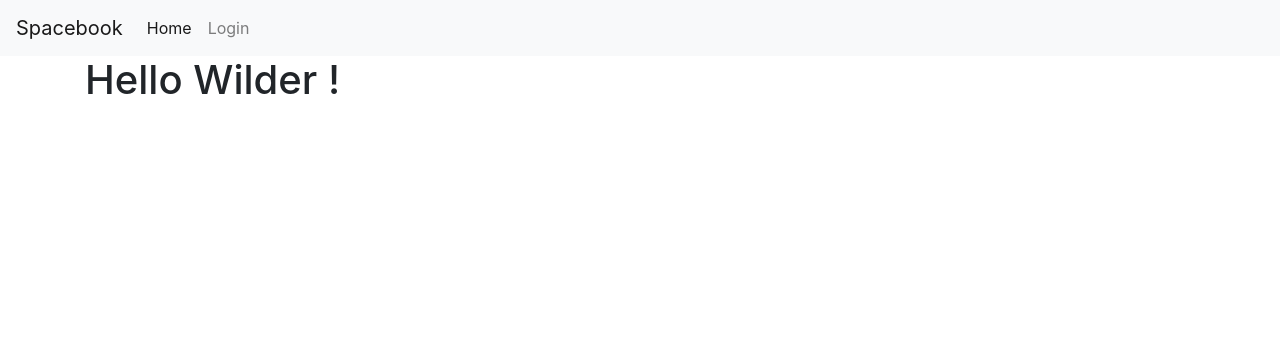
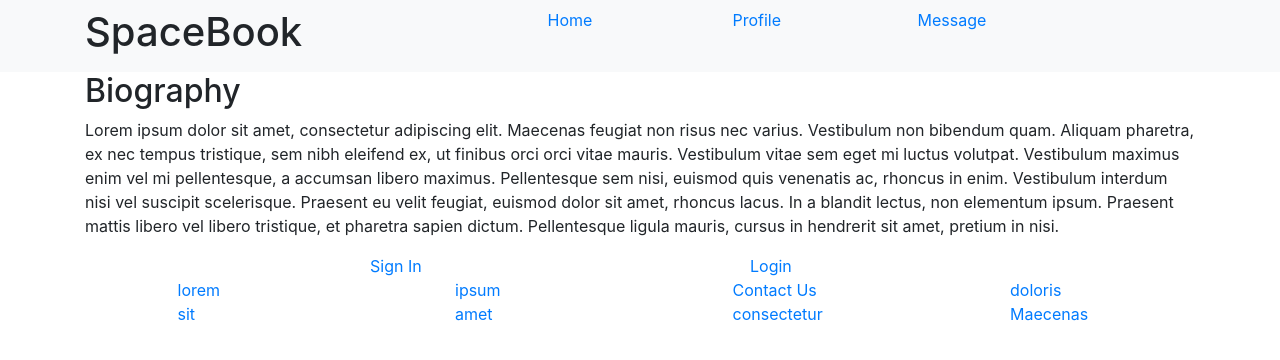
Before and after one commit to Krilline/Projet-SpaceBook, a PHP site: template src/View/Home/index.html.twig in a window 1280 px wide. Shown: the top 360 px of the page. Run offline with PHP 8.4, Linux system fonts and the light colour scheme; the template is opened without the code that fills it, so the values that code supplies are empty; some libraries are stand-ins or nearby versions.

Commit message:
html nav footer home done

```diff
--- a/src/View/Home/index.html.twig
+++ b/src/View/Home/index.html.twig
@@ -1,5 +1,22 @@
 {% extends 'layout.html.twig' %}
 
 {% block content %}
-    <h1>Hello Wilder !</h1>
+    <section class = "bio">
+    <h2>Biography</h2>
+        <p> Lorem ipsum dolor sit amet, consectetur adipiscing elit. Maecenas feugiat non risus nec varius. Vestibulum non bibendum quam. Aliquam pharetra, ex nec tempus tristique, sem nibh eleifend ex, ut finibus orci orci vitae mauris. Vestibulum vitae sem eget mi luctus volutpat. Vestibulum maximus enim vel mi pellentesque, a accumsan libero maximus. Pellentesque sem nisi, euismod quis venenatis ac, rhoncus in enim. Vestibulum interdum nisi vel suscipit scelerisque. Praesent eu velit feugiat, euismod dolor sit amet, rhoncus lacus. In a blandit lectus, non elementum ipsum. Praesent mattis libero vel libero tristique, et pharetra sapien dictum. Pellentesque ligula mauris, cursus in hendrerit sit amet, pretium in nisi.</p>
+    </section>
+    <section class= "redirected">
+        <div class= "row">
+            <div class= "col-3"></div>
+            <div class= "col-2">
+                <a href="#"> Sign In </a>
+            </div>
+            <div class= "col-2"></div>
+            <div class= "col-2">
+                <a href="#"> Login</a>
+            </div>
+
+        </div>
+    </section>
+
 {% endblock %}
--- a/src/View/layout.html.twig
+++ b/src/View/layout.html.twig
@@ -14,20 +14,22 @@
 
 <body>
 <nav class="navbar navbar-expand-lg navbar-light bg-light">
-    <a class="navbar-brand" href="#">Spacebook</a>
-    <button class="navbar-toggler" type="button" data-toggle="collapse" data-target="#navbarNav" aria-controls="navbarNav" aria-expanded="false" aria-label="Toggle navigation">
-        <span class="navbar-toggler-icon"></span>
-    </button>
-    <div class="collapse navbar-collapse" id="navbarNav">
-        <ul class="navbar-nav">
-            <li class="nav-item active">
-                <a class="nav-link" href="/">Home <span class="sr-only">(current)</span></a>
-            </li>
-            <li class="nav-item">
-                <a class="nav-link" href="home/login">Login</a>
-            </li>
-
-        </ul>
+    <div class = "container">
+        <div class = "row" style="width:100%;">
+            <div class = "col-4">
+                <h1>SpaceBook</h1>
+            </div>
+            <div class = "col-1"></div>
+            <div class = "col-2">
+                <a href = "">Home</a>
+            </div>
+            <div class = "col-2">
+                <a href = "">Profile</a>
+            </div>
+            <div class = "col-2">
+                <a href = "">Message</a>
+            </div>
+        </div>
     </div>
 </nav>
 <div class = "container">
@@ -38,5 +40,46 @@
 <script src="https://code.jquery.com/jquery-3.4.1.slim.min.js" integrity="sha384-J6qa4849blE2+poT4WnyKhv5vZF5SrPo0iEjwBvKU7imGFAV0wwj1yYfoRSJoZ+n" crossorigin="anonymous"></script>
 <script src="https://cdn.jsdelivr.net/npm/popper.js@1.16.0/dist/umd/popper.min.js" integrity="sha384-Q6E9RHvbIyZFJoft+2mJbHaEWldlvI9IOYy5n3zV9zzTtmI3UksdQRVvoxMfooAo" crossorigin="anonymous"></script>
 <script src="https://stackpath.bootstrapcdn.com/bootstrap/4.4.1/js/bootstrap.min.js" integrity="sha384-wfSDF2E50Y2D1uUdj0O3uMBJnjuUD4Ih7YwaYd1iqfktj0Uod8GCExl3Og8ifwB6" crossorigin="anonymous"></script>
+
+<footer>
+     <div class = "container">
+        <div class = "row" style="width:100%;">
+            <div class = "col-1"></div>
+            <div class = "col-2">
+                <a href = "">lorem</a>
+            </div>
+            <div class = "col-1"></div>
+            <div class = "col-2">
+                <a href = "">ipsum</a>
+            </div>
+            <div class = "col-1"></div>
+            <div class = "col-2">
+                <a href = "">Contact Us</a>
+            </div>
+            <div class = "col-1"></div>
+            <div class = "col-2">
+                <a href = "">doloris</a>
+            </div>
+        </div>
+        <div class = "row" style="width:100%;">
+            <div class = "col-1"></div>
+            <div class = "col-2">
+                <a href = "">sit</a>
+            </div>
+            <div class = "col-1"></div>
+            <div class = "col-2">
+                <a href = "">amet</a>
+            </div>
+            <div class = "col-1"></div>
+            <div class = "col-2">
+                <a href = "">consectetur</a>
+            </div>
+            <div class = "col-1"></div>
+            <div class = "col-2">
+                <a href = "">Maecenas</a>
+            </div>
+        </div>
+    </div>
+</footer>
 </body>
 </html>
```
